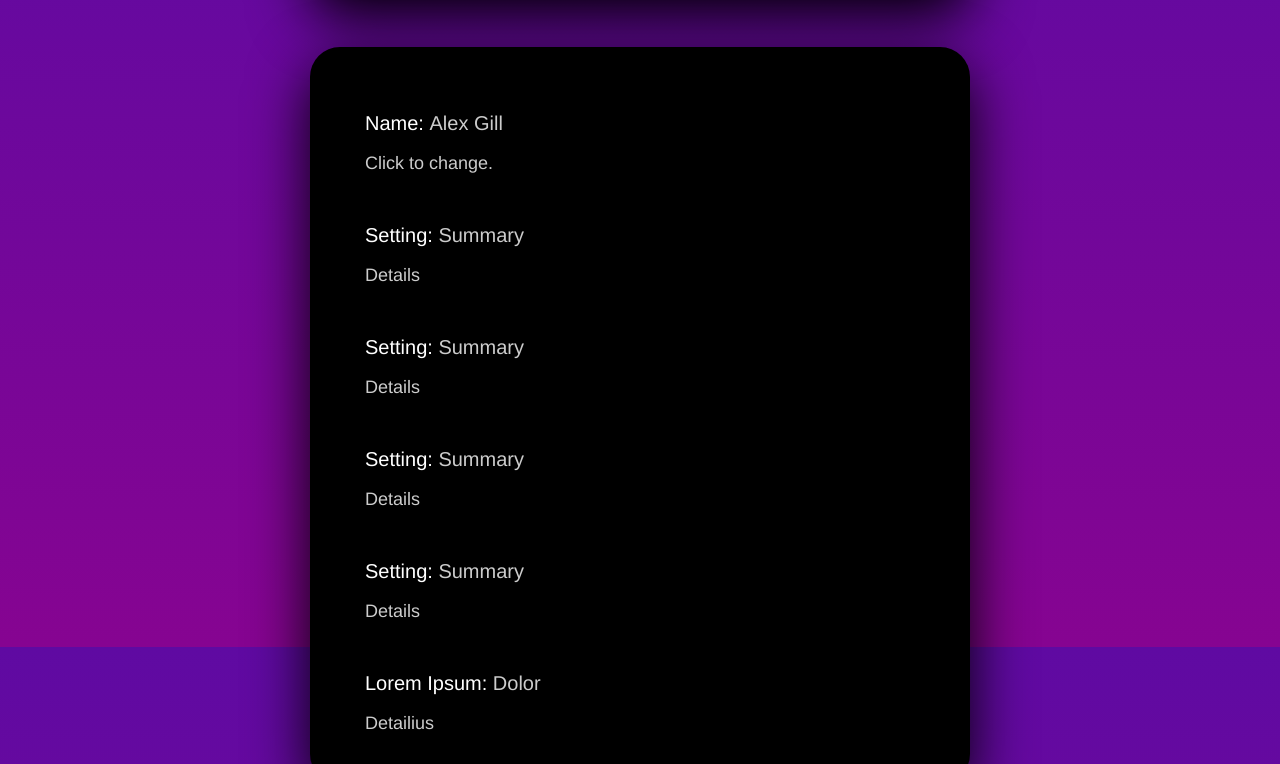
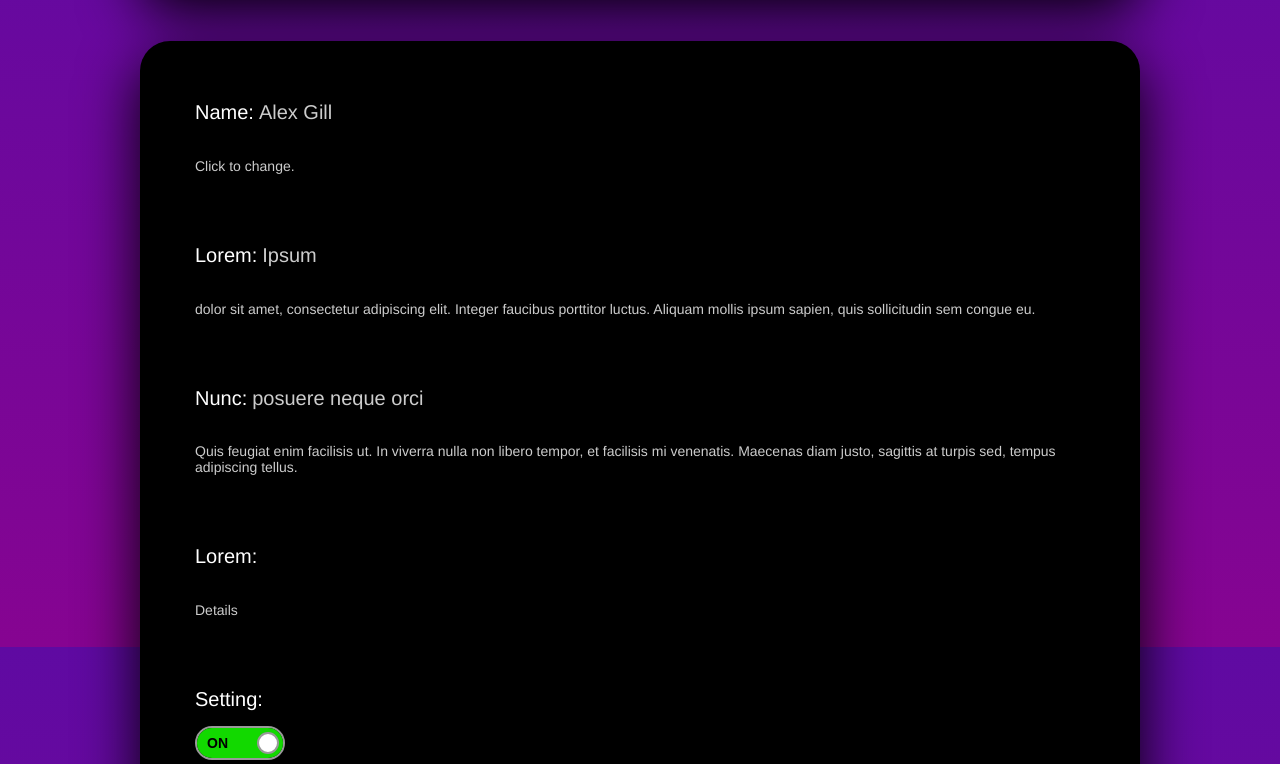
Before and after one commit to bengesoff/stroma, a website: page views/settings.html in a window 1280 px wide. Shown: the part 153-917 px from the top of the page. Drawn offline with Linux system fonts and the light colour scheme; files that its build step writes are made by us from their sources.

Commit message:
Update settings.html
updated to match new stylesheets

```diff
--- a/views/settings.html
+++ b/views/settings.html
@@ -1,44 +1,66 @@
+<!-- Page source and design COPYRIGHT (C) Alexander Gill 2014. All rights reserved. -->
 <!doctype html>
 <html>
     <head>
-    <link rel='stylesheet' href='/stylesheets/style.css' />
+        <link rel="stylesheet" type="text/css" href="stylesheets/main.css">
+        <link rel="stylesheet" type="text/css" href="stylesheets/switches.css">
+        <link rel="stylesheet" type="text/css" href="stylesheets/settings.css">
         <meta charset="utf-8">
         <title>Stroma - Account Settings</title>
+        <style>
+            .setting_container{
+                padding-left: 25px;
+                padding-bottom: 50px;
+                min-height: 10px;
+            }
+        </style>
     </head>
     <body>
 <!--[if IE]>
-    <div id="ie_warning" align="center">Stroma was not developed to work with Internet Explorer. Some features may not work as expected. <a href="http://blogs.computerworld.com/18552/12_reasons_not_to_use_internet_explorer_ever">Find out more.</a></div>
+<div id="ie_warning" align="center">Stroma was not developed to work with Internet Explorer. Some features may not work as expected. <a href="http://gillyandgesoff.tk/post/83198014812/why-doesnt-stroma-look-right-in-internet-explorer">Find out more.</a></div>
 <![endif]-->
-    <div id="title_box">
-      <div id="title_text" align="center">
-        <h1>Account Settings :)</h1>
+        <div class="wrapper">
+            <div class="title_box">
+                <h1>Account Settings</h1>
             </div>
-    </div>
-    <div class="contents_container">
+            <div class="contents_box">
+
                 <div class="setting_container">
-        <h2>Name: </h2><h3>Alex Gill</h3><br><br><p>Click to change.</p>
+                    <h2>Name:</h2><h3>Alex Gill</h3><br><br><p>Click to change.</p>
                 </div>
 
                 <div class="setting_container">
-        <h2>Setting: </h2><h3>Summary</h3><br><br><p>Details</p>
+                    <h2>Lorem:</h2><h3>Ipsum</h3><br><br><p>dolor sit amet, consectetur adipiscing elit. Integer faucibus porttitor luctus. Aliquam mollis ipsum sapien, quis sollicitudin sem congue eu.</p>
                 </div>
 
                 <div class="setting_container">
-        <h2>Setting: </h2><h3>Summary</h3><br><br><p>Details</p>
+                    <h2>Nunc:</h2><h3>posuere neque orci</h3><br><br><p>Quis feugiat enim facilisis ut. In viverra nulla non libero tempor, et facilisis mi venenatis. Maecenas diam justo, sagittis at turpis sed, tempus adipiscing tellus.</p>
                 </div>
 
                 <div class="setting_container">
-        <h2>Setting: </h2><h3>Summary</h3><br><br><p>Details</p>
+                    <h2>Lorem:</h2><br><br><p>Details</p>
                 </div>
 
                 <div class="setting_container">
-        <h2>Setting: </h2><h3>Summary</h3><br><br><p>Details</p>
+                    <h2>Setting:</h2>
+                    <div class="onoffswitch">
+                        <input type="checkbox" name="onoffswitch" class="onoffswitch-checkbox" id="myonoffswitch" checked>
+                        <label class="onoffswitch-label" for="myonoffswitch">
+                            <div class="onoffswitch-inner"></div>
+                            <div class="onoffswitch-switch"></div>
+                        </label>
+                    </div>
+                    <br><br>
+                    <p>Details</p>
                 </div>
 
                 <div class="setting_container">
-        <h2>Lorem Ipsum: </h2><h3>Dolor</h3><br><br><p>Detailius</p>
+                    <h2>Lorem Ipsum:</h2><h3>Dolor</h3><br><br><p>Detailius</p>
                 </div>
 
             </div>
+        </div>
+        <div class="footer_hidden">The Stroma Project, by Ben Gesoff and Alex Gill. Page design and source code Copyright © Alex Gill, 2014. All rights reserved. Have a great day :)
+        </div>
   </body>
 </html>
```
Lines whose indentation alone changed are shown as unchanged.
